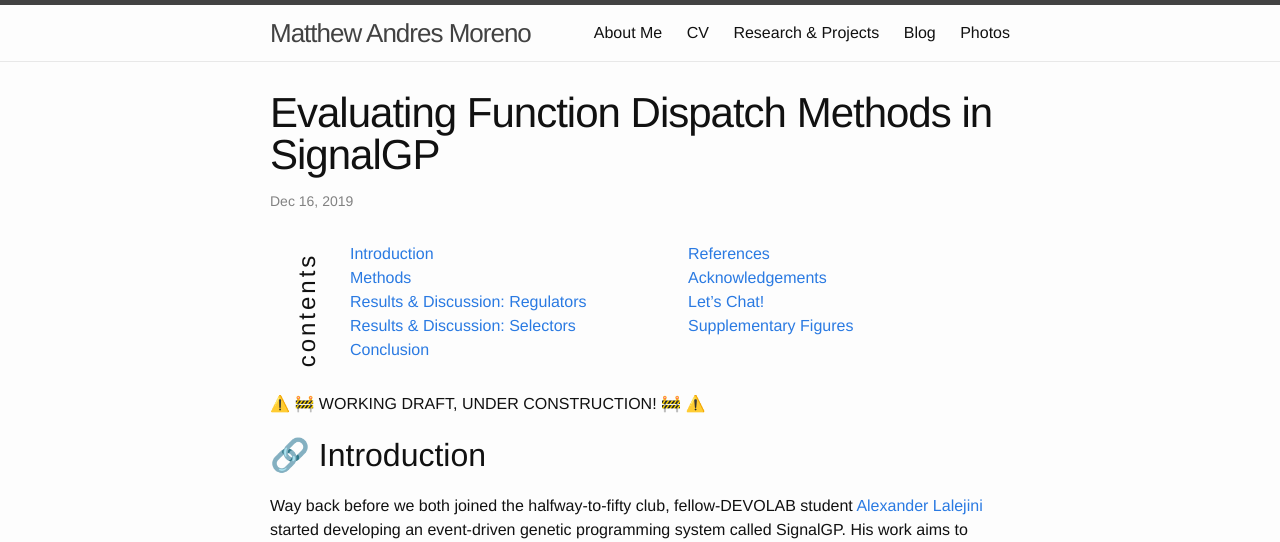
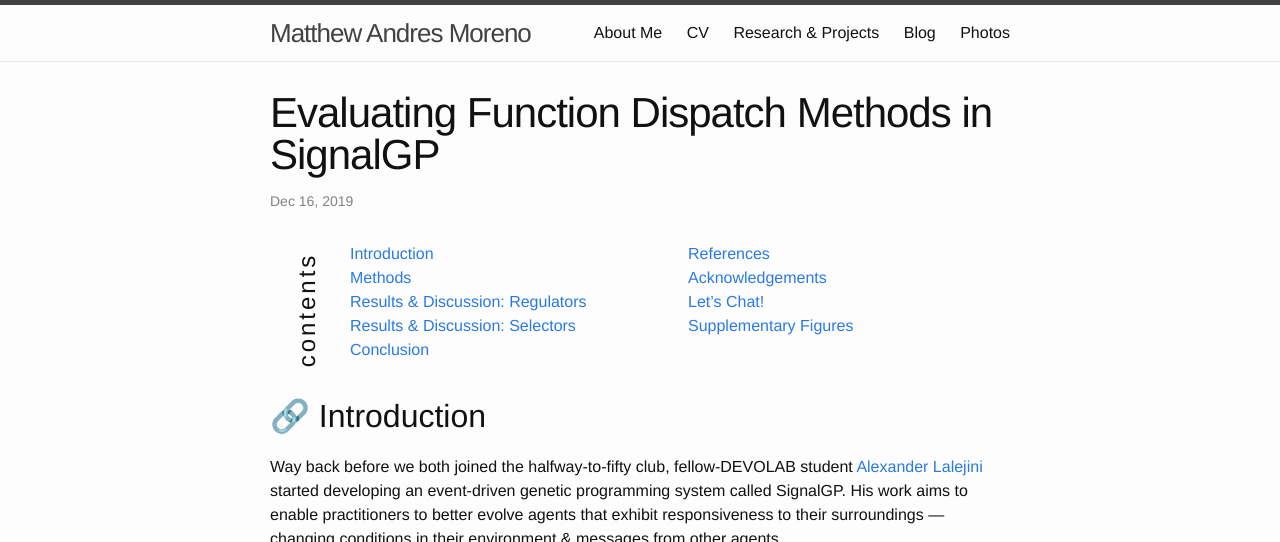
Before and after one commit to mmore500/mmore500.github.io, a Jekyll site: the page built from blog_professional/_posts/2019-12-16-depo-consensus.md, in a window 1280 px wide and 900 px high, cut to the strip 0-542 px from the top of the window. Built offline with Jekyll 4.4.1, drawn with Linux system fonts in a browser that asks for light colours; emoji names are drawn with the system emoji font; comment, search, counter and statistics services are not loaded.

Commit message:
Take it out of beta
Thanks to @amlalejini for feedback

```diff
--- a/blog_professional/_posts/2019-12-16-depo-consensus.md
+++ b/blog_professional/_posts/2019-12-16-depo-consensus.md
@@ -3,8 +3,6 @@ layout: post
 title:  "Evaluating Function Dispatch Methods in SignalGP"
 date:   2019-12-16
 ---
-
-:warning: :construction: WORKING DRAFT, UNDER CONSTRUCTION!  :construction: :warning:
 
 ## Introduction
 
```
